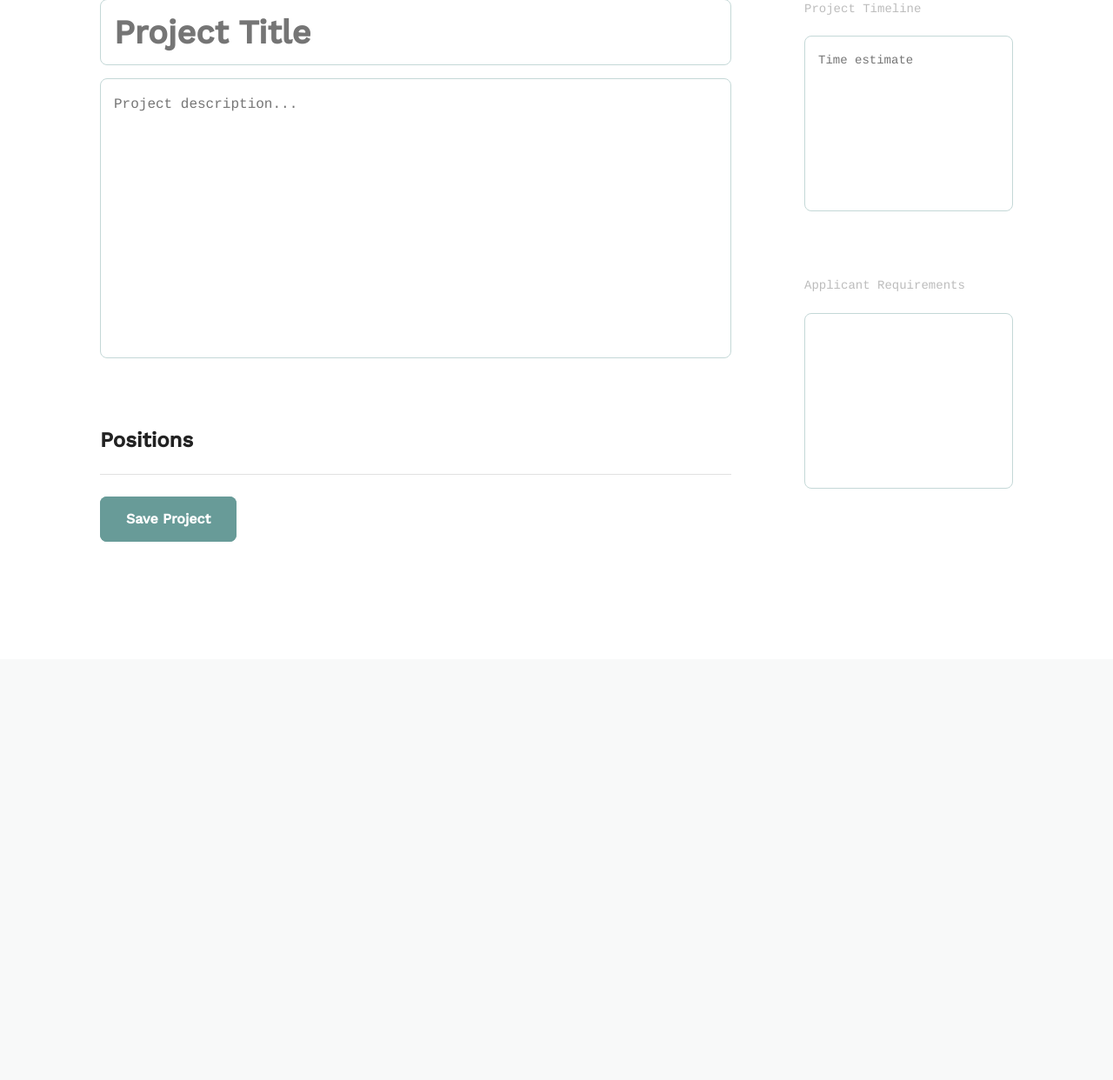
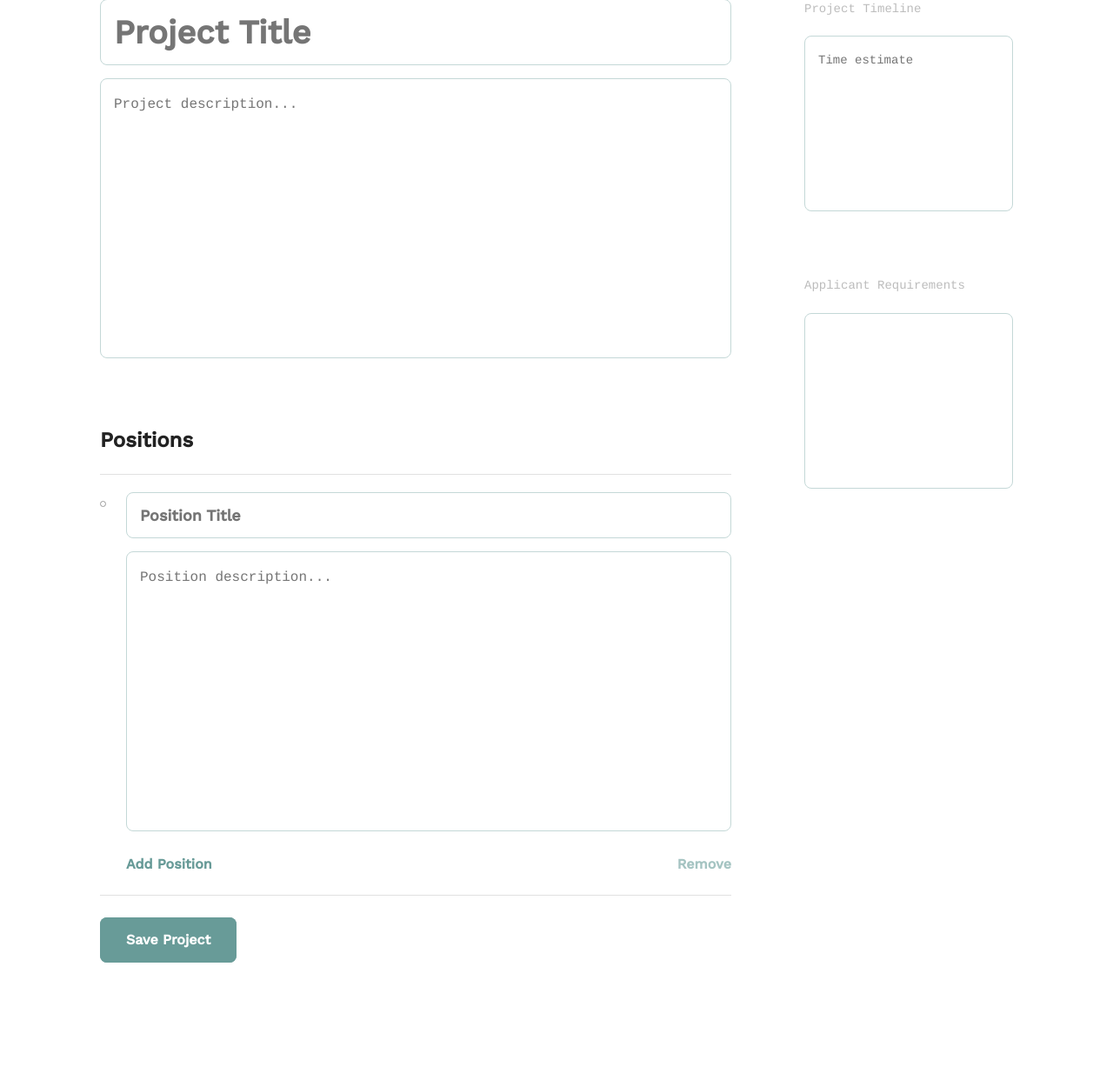
Before and after one commit to hyungmogu/social-team-builder, a Django app: page /projects/create/ in a window 1280 px wide. Shown: the part 244-1486 px from the top of the page at 87% size. Before the commit the page ends 867 px from the top, so only its background shows below. Run offline with Django 3.2, Linux system fonts and the light colour scheme.

Commit message:
feat: add pos. valid. logics ('project/create')

```diff
--- a/project/main/forms.py
+++ b/project/main/forms.py
@@ -9,15 +9,14 @@ class ProjectForm(forms.ModelForm):
     timeline = forms.CharField(widget=forms.Textarea(attrs={'placeholder': 'Time estimate','class': 'circle--textarea--input'}))
     applicant_requirements = forms.CharField(widget=forms.Textarea(attrs={'class': 'circle--textarea--input'}))
     needs = forms.ModelMultipleChoiceField(queryset=Position.objects, required=False)
-
     class Meta:
         exclude = ('user','needs',)
         model = Project
 
 
 class PositionForm(forms.ModelForm):
-    title = forms.CharField(widget=forms.TextInput(attrs={'placeholder':'Position Title', 'class': 'circle--input--h3'}))
+    name = forms.CharField(widget=forms.TextInput(attrs={'placeholder':'Position Title', 'class': 'circle--input--h3'}))
     description = forms.CharField(widget=forms.Textarea(attrs={'placeholder': 'Position description...'}))
     class Meta:
         model = Position
-        exclude = ('related_skills',)
+        exclude = ('related_skills','project')
--- a/project/main/views.py
+++ b/project/main/views.py
@@ -38,40 +38,37 @@ class ProjectEditView(UpdateView):
 class ProjectCreateView(CreateView):
     model = models.Project
     form_project = forms.ProjectForm
-    # form_positions = formset_factory(forms.PositionForm)
+    form_positions = formset_factory(forms.PositionForm)
 
     template_name = 'main/project_create.html'
 
     def get(self, request):
         return render(request, self.template_name, {
-            'form_project': self.form_project(prefix='project')
-            # "form_positions":self.form_positions(prefix='positions')
+            'form_project': self.form_project(prefix='project'),
+            'form_positions':self.form_positions(prefix='positions')
         })
 
     def post(self, request, *args, **kwargs):
         """Creates Project on save"""
-        # fetch and validate project data
-        # fetch and validate position data
-        # form_positions = self.form_positions(data=request.POST, prefix="positions")
+        form_positions = self.form_positions(data=request.POST, prefix="positions")
         form_project = self.form_project(request.POST,prefix='project')
 
-        if form_project.is_valid():
+        if form_project.is_valid() and form_positions.is_valid():
             project = form_project.save(commit=False)
             project.user = request.user
             project.save()
 
+            positions = form_positions.save(commit=False)
+
+            for position in positions:
+                position.project = project
+                project.save()
+
             return redirect('project', pk=project.pk)
 
-        # if form_positions.is_valid():
-        #     print('Hello positions!')
-
-
-        # if form_project.is_valid() and form_positions.is_valid():
-        #     print('hello world!')
-
         return render(request, self.template_name, {
-            'form_project': form_project
-            # "form_positions": form_positions
+            'form_project': form_project,
+            "form_positions": form_positions
         })
 
 
--- a/project/templates/main/project_create.html
+++ b/project/templates/main/project_create.html
@@ -30,8 +30,14 @@
             {{ form_positions.management_form }}
             {% for form_position in form_positions %}
               <li>
-                {{ form_position.title }}
+                {{ form_position.name }}
+                {% for error in form_position.name.errors %}
+                  <div>{{ error }}</div>
+                {% endfor %}
                 {{ form_position.description }}
+                {% for error in form_position.description.errors %}
+                  <div>{{ error }}</div>
+                {% endfor %}
                 <a class="circle--clone--add">Add Position</a>
                 <a class="circle--clone--remove">Remove</a>
               </li>
```
